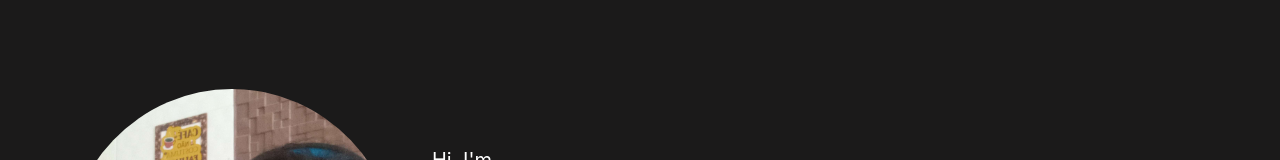
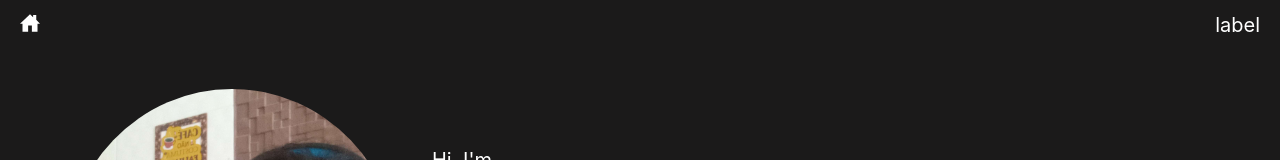
Before and after one commit to ErickSasaki/portfolio, a React (Create React App) app: page / in a window 1280 px wide. Shown: the top 160 px of the page. Built offline with nearby package versions, Linux system fonts and the light colour scheme.

Commit message:
feat: basic header

```diff
--- a/src/App.scss
+++ b/src/App.scss
@@ -1,3 +1,12 @@
 .app {
-  min-height: 100vh;
+  min-height: 200vh;
+
+  a {
+    text-decoration: none;
+    color: inherit;
+  }
 }
+
+html {
+  scroll-behavior: smooth;
+}
--- a/src/App.tsx
+++ b/src/App.tsx
@@ -1,9 +1,11 @@
 import './App.scss';
 import Introduction from './content/introduction/Introduction';
+import Header from './content/Header/Header';
 
 function App() {
   return (
     <div className='app'>
+      <Header></Header>
       <Introduction></Introduction>
     </div>
   );
--- a/src/components/Avatar/Avatar.scss
+++ b/src/components/Avatar/Avatar.scss
@@ -3,6 +3,13 @@
     width: 350px;
     border-radius: 50%;
     overflow: hidden;
+
+    @keyframes AvatarAnimation {
+        from { opacity: 0; }
+        to { opacity: 1; }
+    }
+
+    animation: AvatarAnimation 0.75s;
 }
 
 .avatar img {
--- /dev/null
+++ b/src/content/Header/Header.scss
@@ -0,0 +1,33 @@
+.header {
+    $horizontal-padding: 20px;
+    background-color: #1b1a1a;
+
+    position: fixed;
+    color: white;
+    width: calc(100% - $horizontal-padding * 2);
+    height: 50px;
+    padding: 0 $horizontal-padding;
+
+    font-size: 20px;
+
+    @keyframes HeaderAnimation {
+        0% {
+            opacity: 0;
+            transform: translateY(-50px);
+        }
+
+        100% {
+            opacity: 1;
+            transform: translateY(0px);
+        }
+    }
+
+    animation: HeaderAnimation 0.75s;
+
+    nav {
+        height: 100%;
+        display: flex;
+        justify-content: space-between;
+        align-items: center;
+    }
+}
--- /dev/null
+++ b/src/content/Header/Header.tsx
@@ -0,0 +1,39 @@
+import { IoHomeSharp } from "react-icons/io5";
+import './Header.scss';
+import { ReactElement } from 'react';
+
+type LabelOrElement = string | ReactElement;
+
+interface HeaderContent {
+    labelOrElement: LabelOrElement;
+    link?: string;
+    action?: () => void;
+}
+
+function Header() {
+    const headerContent: HeaderContent[] = [
+        {
+            labelOrElement: 'label',
+        },
+    ];
+
+    return (
+        <header id="header" className="header">
+            <nav>
+                <a href="#introduction">
+                    <IoHomeSharp />
+                </a>
+
+                {headerContent.map((content) => (
+                    <a href={content.link}>
+                        {typeof content.labelOrElement === 'string'
+                            ? <p> {content.labelOrElement} </p>
+                            : <> {content.labelOrElement} </>}
+                    </a>
+                ))}
+            </nav>
+        </header>
+    )
+}
+
+export default Header;
--- a/src/content/introduction/Introduction.scss
+++ b/src/content/introduction/Introduction.scss
@@ -17,7 +17,7 @@
         }
 
         @mixin animateByOrder ($order) {
-            animation: fadeIn $animation-time;
+            animation: IntroductionAnimation $animation-time;
             animation-fill-mode: both;
             animation-delay: calc($animation-time * $order);
         }
@@ -25,7 +25,7 @@
         .greeting {
             font-size: 20px;
 
-            @keyframes fadeIn {
+            @keyframes IntroductionAnimation {
                 0% {
                     opacity: 0;
                     transform: translateY(20px);
@@ -65,10 +65,6 @@
             margin: 16px 0;
             font-size: 32px;
             @include animateByOrder(4);
-
-            a {
-                color: white;
-            }
         }
     }
 }
--- a/src/content/introduction/Introduction.tsx
+++ b/src/content/introduction/Introduction.tsx
@@ -4,7 +4,7 @@ import { IoLogoGithub, IoLogoLinkedin } from "react-icons/io5"
 
 function Introduction() {
   return (
-    <div className='introduction'>
+    <div id='introduction' className='introduction'>
       <Avatar></Avatar>
 
       <div className='introduction-wrapper'>
```
